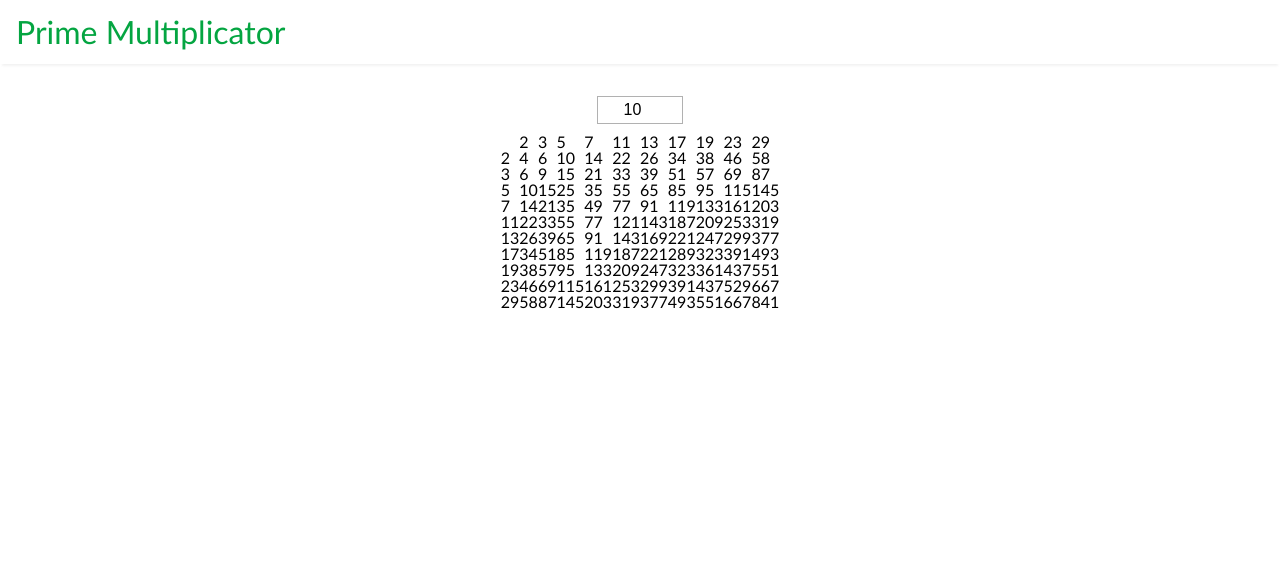
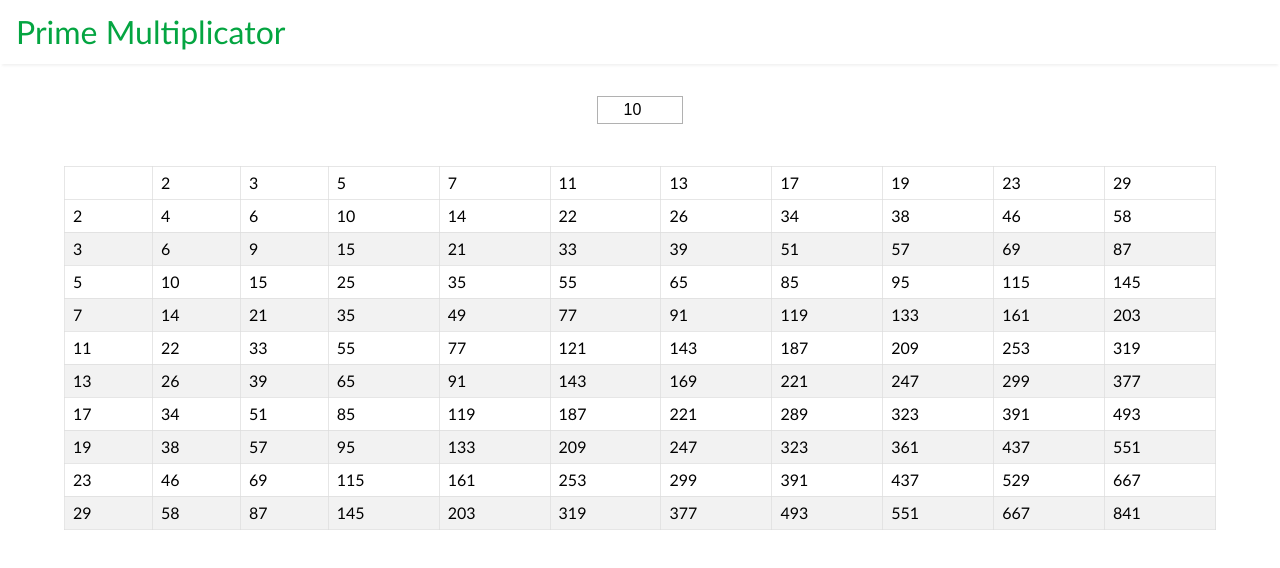
Before and after one commit to Oyekunle-Mark/prime-multiplicator, a React (Create React App) app: page / in a window 1280 px wide. Shown: the top 568 px of the page. Built offline with nearby package versions, Linux system fonts and the light colour scheme.

Commit message:
More table styles

```diff
--- a/src/components/table/Table.css
+++ b/src/components/table/Table.css
@@ -0,0 +1,19 @@
+table {
+  border-collapse: collapse;
+  width: 90%;
+  margin: 2rem 0;
+}
+
+table td,
+table th {
+  border: 1px solid #ddddddb9;
+  padding: 8px;
+}
+
+table tr:nth-child(even) {
+  background-color: #f2f2f2;
+}
+
+table tr:hover {
+  background-color: #ddddddb9;
+}
```
